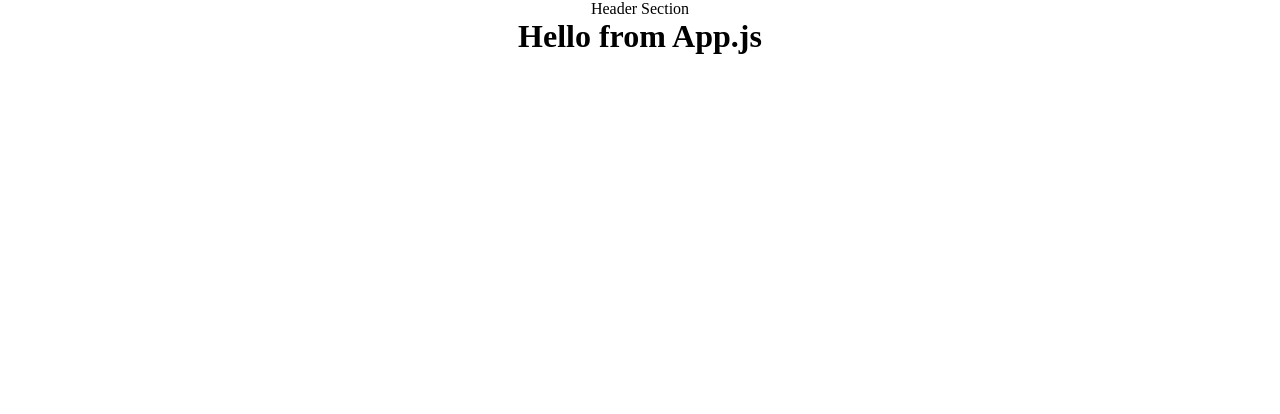
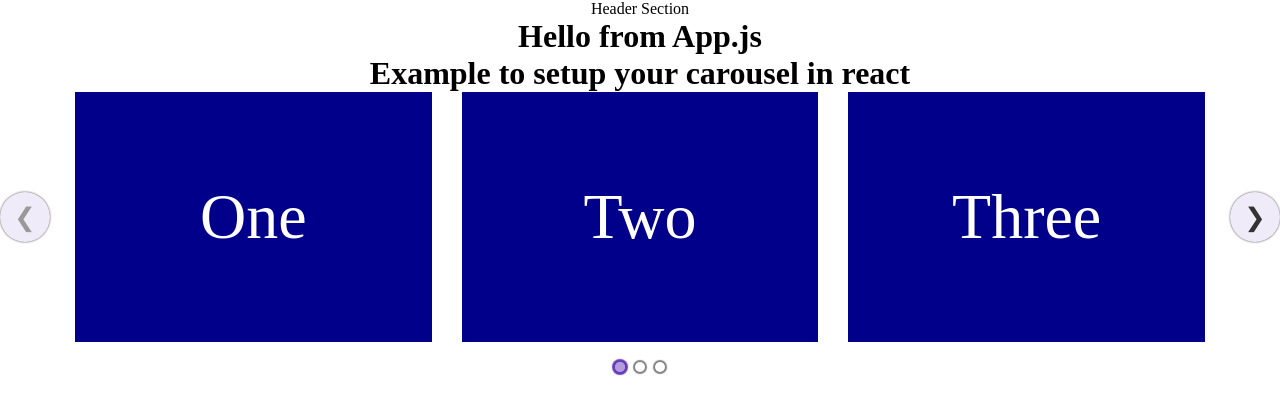
Before and after one commit to coding-troopers/scholar-front-end, a React (Create React App) app: page / in a window 1280 px wide. Shown: the top 414 px of the page. Built offline with nearby package versions, Linux system fonts and the light colour scheme.

Commit message:
Slider component example created

```diff
--- a/package.json
+++ b/package.json
@@ -8,7 +8,9 @@
     "@testing-library/user-event": "^12.8.3",
     "react": "^17.0.2",
     "react-dom": "^17.0.2",
+    "react-elastic-carousel": "^0.11.5",
     "react-scripts": "4.0.3",
+    "styled-components": "^5.3.0",
     "web-vitals": "^1.1.2"
   },
   "scripts": {
--- a/src/App.js
+++ b/src/App.js
@@ -1,12 +1,14 @@
 import './App.css';
 import {Header} from './Components';  // import component directly from their directory
                                       // instead of their component files
-
+import Sliders from './Components/Sliders/Sliders';
 function App() {
   return (
     <div className="App">
       <Header/>
       <h1>Hello from App.js</h1>
+      <Sliders/>          {/* Slider by Abhishek Kumar */}
+
     </div>
   );
 }
--- /dev/null
+++ b/src/Components/Sliders/Item.js
@@ -0,0 +1,13 @@
+import styled from "styled-components";
+
+export default styled.div`
+  display: flex;
+  justify-content: center;
+  align-items: center;
+  height: 250px;
+  width: 100%;
+  background-color: #00008B;
+  color: #fff;
+  margin: 0 15px;
+  font-size: 4em;
+`;
--- /dev/null
+++ b/src/Components/Sliders/Sliders.jsx
@@ -0,0 +1,32 @@
+import React from "react";
+import Carousel from "react-elastic-carousel";
+import Item from "./Item";
+
+
+const breakPoints = [
+  { width: 1, itemsToShow: 1 },
+  { width: 550, itemsToShow: 2 },
+  { width: 768, itemsToShow: 3 },
+  { width: 1200, itemsToShow: 4 },
+];
+
+function Sliders() {
+  return (
+    <>
+      <h1 style={{ textAlign: "center" }}>Example to setup your carousel in react</h1>
+      <div className="App">
+        <Carousel breakPoints={breakPoints}>
+          <Item>One</Item>
+          <Item>Two</Item>
+          <Item>Three</Item>
+          <Item>Four</Item>
+          <Item>Five</Item>
+          <Item>Six</Item>
+          <Item>Seven</Item>
+          <Item>Eight</Item>
+        </Carousel>
+      </div>
+    </>
+  );
+}
+export default Sliders;
```
Also changed, not shown: src/Components/Sliders/Slider.module.css (added), 1 other file (tests, documents, lock files or other folders).
